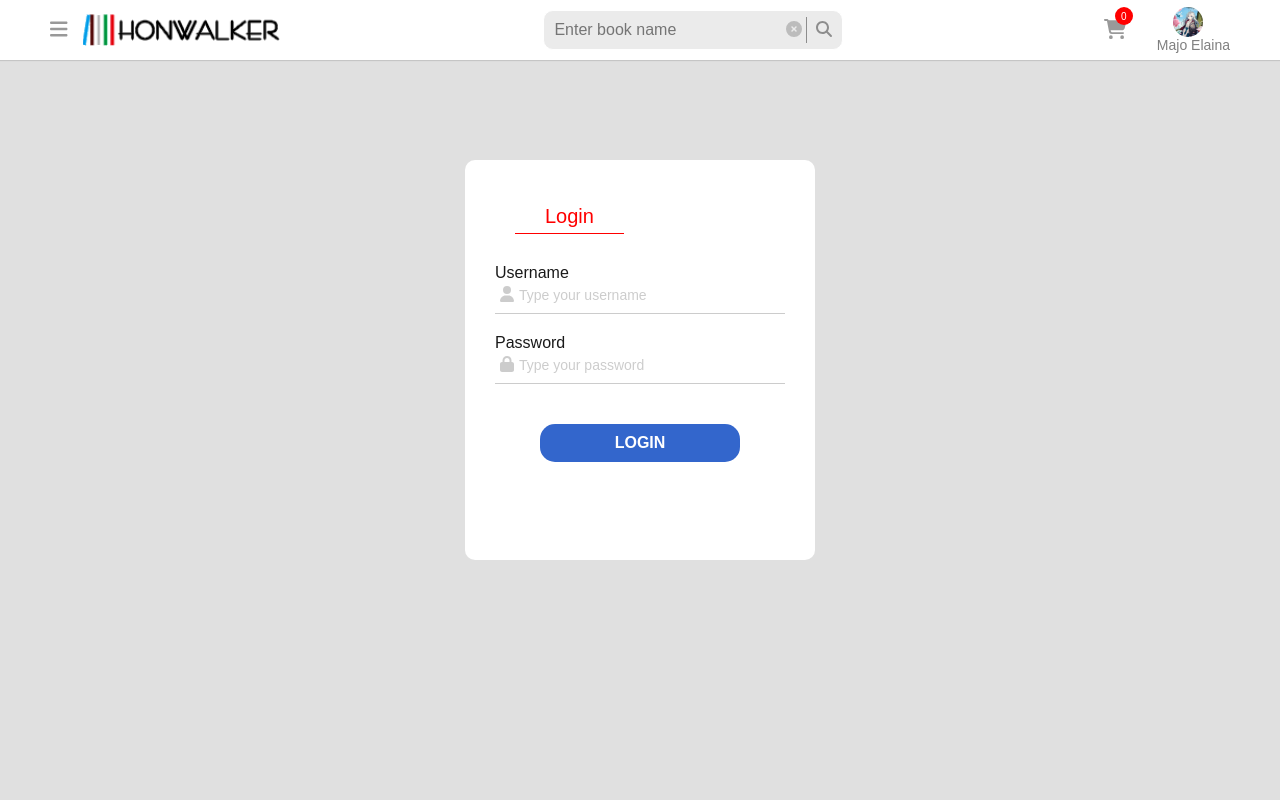
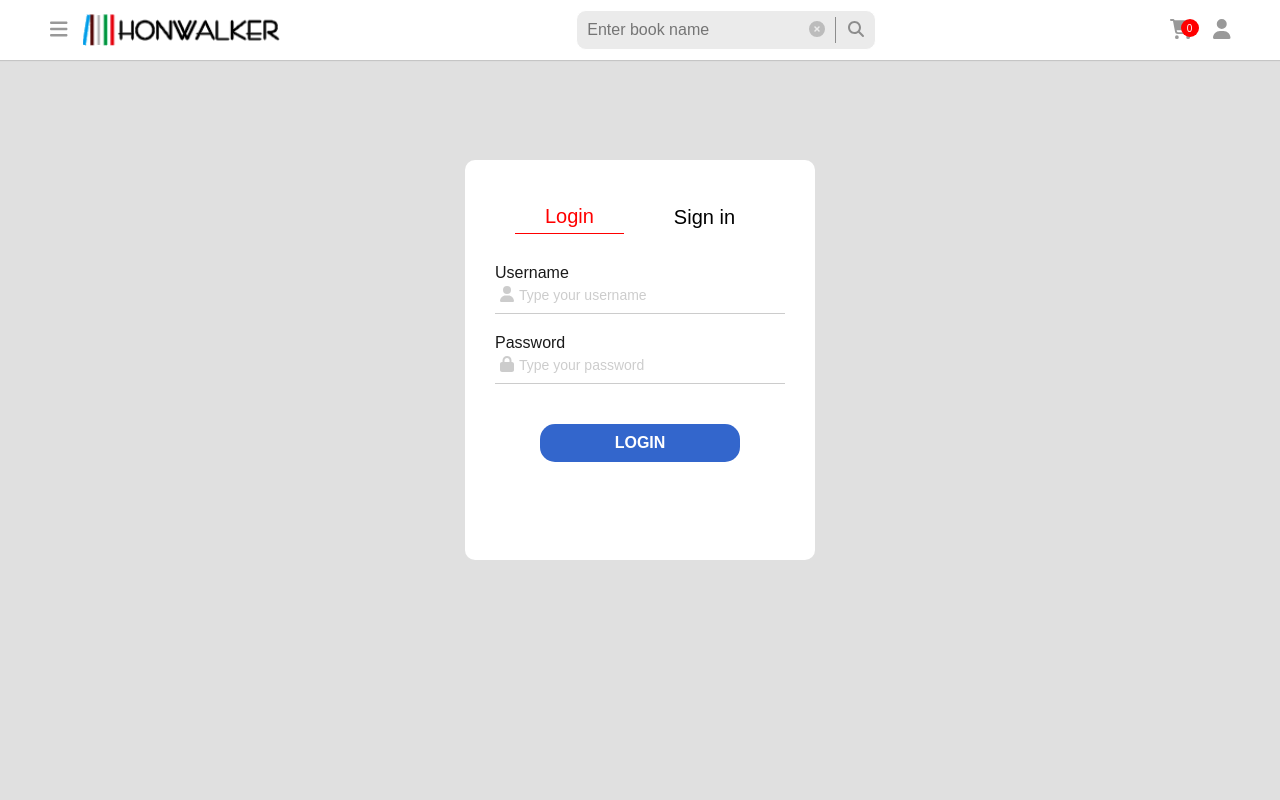
Before and after one commit to thanhdatkiyotaka/honwalker, a React (Create React App) app: page /login in a window 1280 px wide. Shown: the top 800 px of the page. Built offline with nearby package versions, Linux system fonts and the light colour scheme.

Commit message:
Add my project

```diff
--- a/src/component/popper/LoginPopper/index.js
+++ b/src/component/popper/LoginPopper/index.js
@@ -7,12 +7,14 @@ const cx = className.bind(style);
 function LoginPopper() {
     return (
         <div className={cx('wrapper')}>
-            <button>
-                <Link to='/login'>Login</Link>
-            </button>
-            <button>
-                <Link to='/login'>Sign in</Link>
-            </button>
+            <Link>
+                <button className={cx('login')}>Login</button>
+            </Link>
+
+            <Link to='/login'>
+                <button className={cx('signin')}>Sign in</button>
+            </Link>
+
         </div>
     );
 }
--- a/src/component/popper/index.js
+++ b/src/component/popper/index.js
@@ -2,3 +2,4 @@ export {default as UserPopper} from './UserPopper';
 export {default as NavPopper} from './NavPopper';
 export {default as MenuPopper} from './MenuPopper';
 export {default as LoginPopper} from './LoginPopper';
+export {default as CartPopper} from './CartPopper';
--- /dev/null
+++ b/src/layout/components/CartPopup/index.js
@@ -0,0 +1,27 @@
+import Tippy from '@tippyjs/react/headless';
+import { FontAwesomeIcon } from '@fortawesome/react-fontawesome';
+import {CartPopper} from '~/component/popper';
+import { faCartShopping } from '@fortawesome/free-solid-svg-icons';
+import className from 'classnames/bind';
+import style from '../Header/Header.module.scss';
+
+var cx = className.bind(style)
+
+function CartPopup() {
+    return (
+        <Tippy
+            interactive={true}
+            render={attrs => (
+                <div className="box" tabIndex="-1" {...attrs}>
+                    <CartPopper/>
+                </div>
+        )}>
+            <button className={cx('cart-btn')}>
+                <FontAwesomeIcon icon={faCartShopping}/>
+                <span>0</span>
+            </button>
+        </Tippy>
+    );
+}
+
+export default CartPopup;
--- a/src/layout/components/Header/Header.module.scss
+++ b/src/layout/components/Header/Header.module.scss
@@ -49,6 +49,11 @@
 
 
 .search {
+    display: flex;
+    flex-direction: row;
+}
+
+.input {
     width: 300px;
     position: relative;
     height: 40px;
@@ -61,7 +66,7 @@
     border: solid 1px white;
     input {
         height: 30px;
-        padding-right: 15px;
+        padding-right: 60px;
         border: none;
         outline: none;
         background: transparent;
@@ -72,6 +77,8 @@
         width: 0.6px;
         height: 26px;
         background: rgba(0 0 0 /40%);
+        position: absolute;
+        right: 40px;
     }
     &:focus-within{
         border: solid 1px rgba(0 0 0 /40%);
@@ -80,7 +87,7 @@
 
 .clear-btn {
     position: absolute;
-    right: 40px;
+    right: 50px;
     border: none;
     outline: none;
     color: rgba(0 0 0 /20%);
@@ -89,9 +96,14 @@
 }
 
 .search-btn {
+
     height: 38px;
-    width: 36px;
+    width: 40px;
+    display: flex;
+    align-items: center;
     background: transparent;
+    justify-content: center;
+    z-index: 1;
     border: none;
     outline: none;
     border-top-right-radius: 10px;
@@ -102,6 +114,7 @@
         background: rgba(0 0 0 /20%);
         color: rgba(0 0 0 /60%)
     }
+    margin-left: -40px;
 }
 
 .option {
@@ -161,3 +174,9 @@
         cursor: pointer;
     }
 }
+
+@media (max-width: 750px) {
+    .input {
+        display: none;
+    }
+}
--- a/src/layout/components/Header/index.js
+++ b/src/layout/components/Header/index.js
@@ -2,10 +2,11 @@
 import {Link} from 'react-router-dom';
 import { useContext } from 'react';
 import { UserContext } from '~/App';
-import Tippy from '@tippyjs/react/headless';
-import { FontAwesomeIcon } from '@fortawesome/react-fontawesome';
-import {UserPopper, LoginPopper, MenuPopper} from '~/component/popper';
-import { faBars, faSearch, faCircleXmark, faCartShopping, faUser } from '@fortawesome/free-solid-svg-icons';
+import Search from '../Search';
+import MenuPopup from '../MenuPopup';
+import CartPopup from '../CartPopup';
+import NonUserPopup from '../NonUserPopup';
+import UserPopup from '../UserPopup';
 import className from 'classnames/bind';
 import style from './Header.module.scss';
 
@@ -17,60 +18,17 @@ function Header() {
         <header className={cx('wrapper')}>
             <div className={cx('inner')}>
                 <div className={cx('menu-logo')}>
-                    <Tippy
-                    interactive={true}
-                    render={attrs => (
-                        <div className="box" tabIndex="-1" {...attrs}>
-                            <MenuPopper/>
-                        </div>
-                    )}>
-                        <button className={cx('menu')}>
-                            <FontAwesomeIcon icon={faBars}/>
-                        </button>
-                    </Tippy>
+                    <MenuPopup/>
                     <Link to='/' className={cx('logo')}>
                         <img src={require('~/assets/images/logo.png')} alt='logo'/>
                     </Link>
                 </div>
-                <div className={cx('search')}>
-                    <input placeholder='Enter book name'></input>
-                    <button className={cx('clear-btn')}>
-                        <FontAwesomeIcon icon={faCircleXmark}/>
-                    </button>
-                    <span/>
-                    <button className={cx('search-btn')}>
-                        <FontAwesomeIcon icon={faSearch}/>
-                    </button>
-                </div>
+                <Search/>
                 <div className={cx('option')}>
-                    <button className={cx('cart-btn')}>
-                        <FontAwesomeIcon icon={faCartShopping}/>
-                        <span>0</span>
-                    </button>
-                    {userStatus.isLogin?
-                    <Tippy
-                    interactive={true}
-                    render={attrs => (
-                        <div className="box" tabIndex="-1" {...attrs}>
-                            <LoginPopper/>
-                        </div>
-                    )}>
-                        <button className={cx('user-btn')}>
-                            <FontAwesomeIcon icon={faUser}/>
-                        </button>
-                    </Tippy>:
-                    <Tippy
-                    interactive={true}
-                    render={attrs => (
-                        <div className="box" tabIndex="-1" {...attrs}>
-                            <UserPopper/>
-                        </div>
-                    )}>
-                        <div className={cx('user-info')}>
-                            <img alt='' src={require('~/assets/images/Elaina_04.jpg')}/>
-                            <span>Majo Elaina</span>
-                        </div>
-                    </Tippy>}
+                    <CartPopup/>
+                    {!userStatus.isLogin?
+                    <NonUserPopup/>:
+                    <UserPopup/>}
                 </div>
             </div>
         </header>
--- /dev/null
+++ b/src/layout/components/MenuPopup/index.js
@@ -0,0 +1,26 @@
+import Tippy from '@tippyjs/react/headless';
+import { FontAwesomeIcon } from '@fortawesome/react-fontawesome';
+import {MenuPopper} from '~/component/popper';
+import { faBars } from '@fortawesome/free-solid-svg-icons';
+import className from 'classnames/bind';
+import style from '../Header/Header.module.scss';
+
+var cx = className.bind(style);
+
+function MenuPopup() {
+    return (
+        <Tippy
+            interactive={true}
+            render={attrs => (
+                <div className="box" tabIndex="-1" {...attrs}>
+                    <MenuPopper/>
+                </div>
+            )}>
+            <button className={cx('menu')}>
+                <FontAwesomeIcon icon={faBars}/>
+            </button>
+        </Tippy>
+    );
+}
+
+export default MenuPopup;
--- /dev/null
+++ b/src/layout/components/NonUserPopup/index.js
@@ -0,0 +1,27 @@
+
+import Tippy from '@tippyjs/react/headless';
+import { FontAwesomeIcon } from '@fortawesome/react-fontawesome';
+import { LoginPopper} from '~/component/popper';
+import { faUser } from '@fortawesome/free-solid-svg-icons';
+import className from 'classnames/bind';
+import style from '../Header/Header.module.scss';
+
+var cx = className.bind(style)
+
+function NonUserPopup() {
+    return (
+        <Tippy
+            interactive={true}
+            render={attrs => (
+                <div className="box" tabIndex="-1" {...attrs}>
+                    <LoginPopper/>
+                </div>
+            )}>
+            <button className={cx('user-btn')}>
+                <FontAwesomeIcon icon={faUser}/>
+            </button>
+        </Tippy>
+    );
+}
+
+export default NonUserPopup;
--- /dev/null
+++ b/src/layout/components/Search/index.js
@@ -0,0 +1,25 @@
+import { FontAwesomeIcon } from '@fortawesome/react-fontawesome';
+import {faSearch, faCircleXmark} from '@fortawesome/free-solid-svg-icons';
+import className from 'classnames/bind';
+import style from '../Header/Header.module.scss';
+
+var cx = className.bind(style)
+
+function Search() {
+    return (
+        <div className={cx('search')}>
+            <div className={cx('input')}>
+                <input placeholder='Enter book name'></input>
+                <button className={cx('clear-btn')}>
+                    <FontAwesomeIcon icon={faCircleXmark}/>
+                </button>
+                <span/>
+                </div>
+                    <button className={cx('search-btn')}>
+                        <FontAwesomeIcon icon={faSearch}/>
+                    </button>
+                </div>
+    );
+}
+
+export default Search;
--- /dev/null
+++ b/src/layout/components/UserPopup/index.js
@@ -0,0 +1,26 @@
+
+import Tippy from '@tippyjs/react/headless';
+import {UserPopper} from '~/component/popper';
+import className from 'classnames/bind';
+import style from '../Header/Header.module.scss';
+
+var cx = className.bind(style)
+
+function UserPopup() {
+    return (
+        <Tippy
+            interactive={true}
+            render={attrs => (
+                <div className="box" tabIndex="-1" {...attrs}>
+                    <UserPopper/>
+                </div>
+            )}>
+            <div className={cx('user-info')}>
+                <img alt='' src={require('~/assets/images/Elaina_04.jpg')}/>
+                <span>Majo Elaina</span>
+            </div>
+        </Tippy>
+    );
+}
+
+export default UserPopup;
--- a/src/pages/publicPages/Login/Login.module.scss
+++ b/src/pages/publicPages/Login/Login.module.scss
@@ -27,22 +27,25 @@ button, input{
     justify-content: space-around;
     padding: 10px;
     margin-bottom: 20px;
+
     button {
         font-size: 20px;
         padding: 5px 30px;
-
+        color: black;
+    }
+    .loginActive {
+        border-bottom: 1px solid red;
+        color: red;
+    }
+    .signActive {
+        border-bottom: 1px solid red;
+        color: red;
     }
 }
 
-.loginActive {
-    border-bottom: 1px solid red;
-    color: red;
-}
 
-.signActive {
-    border-bottom: 1px solid red;
-    color: red;
-}
+
+
 
 label {
     color: rgb(0 0 0 /90%);
```
